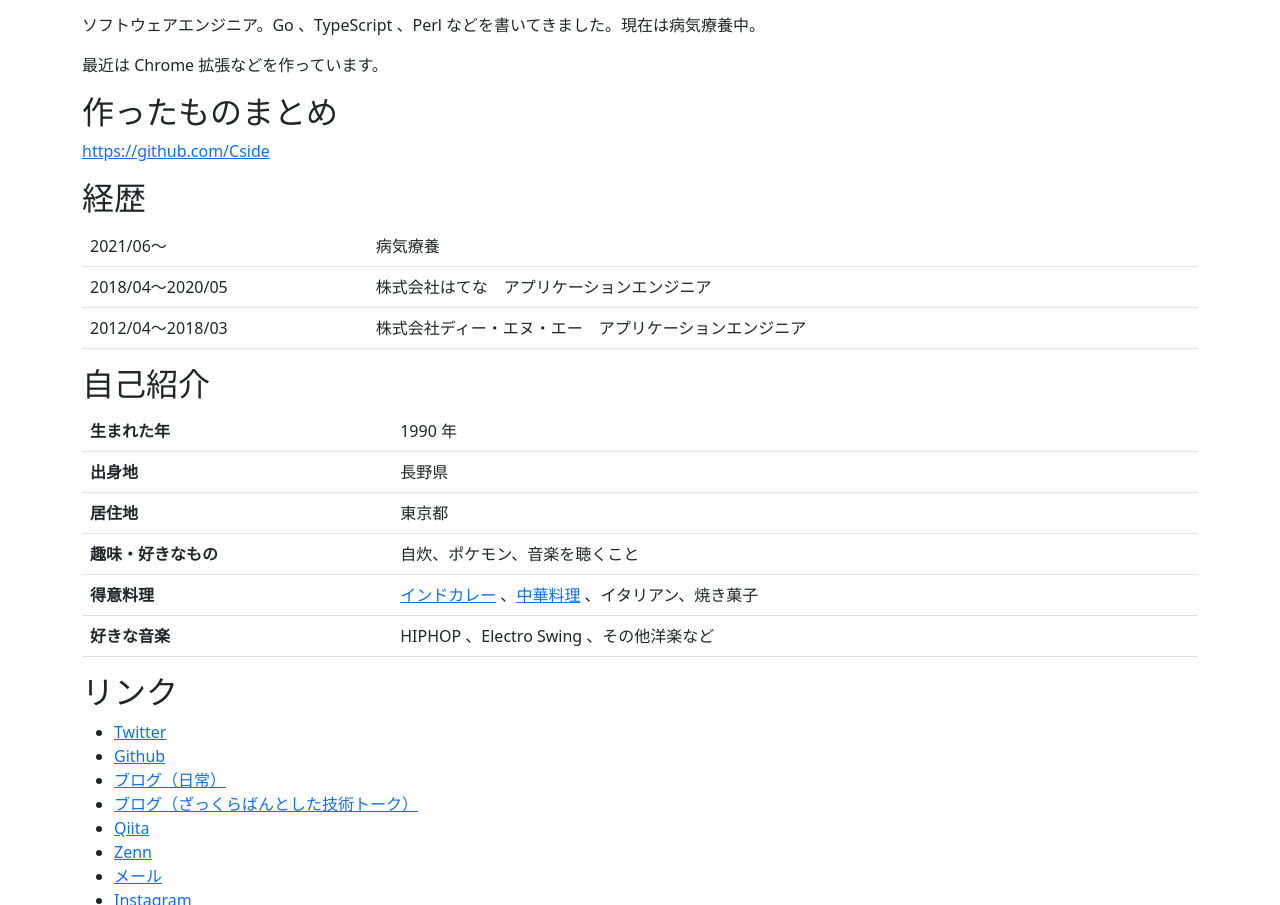
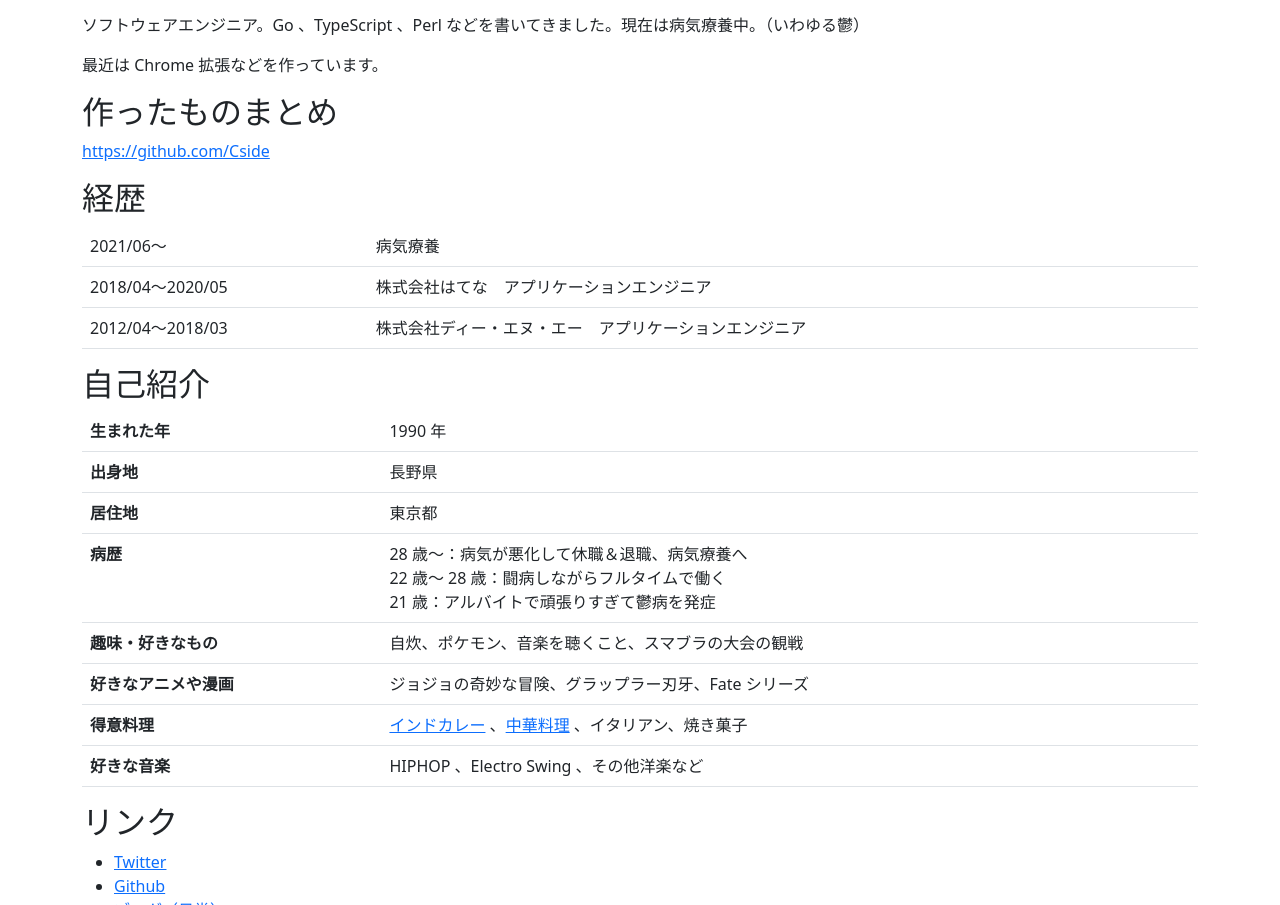
Before and after one commit to Cside/cside.github.io, a plain HTML site: page index.html in a window 1280 px wide. Shown: the part 319-1224 px from the top of the page. Drawn offline with Linux system fonts and the light colour scheme.

Commit message:
Update index.html

```diff
--- a/index.html
+++ b/index.html
@@ -12,7 +12,7 @@
         Cside
       </h1>
 
-      <p class="lh-1.1">ソフトウェアエンジニア。Go 、TypeScript 、Perl などを書いてきました。現在は病気療養中。</p>
+      <p class="lh-1.1">ソフトウェアエンジニア。Go 、TypeScript 、Perl などを書いてきました。現在は病気療養中。（いわゆる鬱）</p>
       <p class="lh-1.1">最近は Chrome 拡張などを作っています。</p>
 
       <h2>作ったものまとめ</h2>
@@ -52,8 +52,20 @@
             <td>東京都</td>
           </tr>
           <tr>
+            <th>病歴</th>
+            <td>
+              28 歳〜：病気が悪化して休職＆退職、病気療養へ<br/>
+              22 歳〜 28 歳：闘病しながらフルタイムで働く<br/>
+              21 歳：アルバイトで頑張りすぎて鬱病を発症
+            </td>
+          </tr>
+          <tr>
             <th>趣味・好きなもの</th>
-            <td>自炊、ポケモン、音楽を聴くこと</td>
+            <td>自炊、ポケモン、音楽を聴くこと、スマブラの大会の観戦</td>
+          </tr>
+          <tr>
+            <th>好きなアニメや漫画</th>
+            <td>ジョジョの奇妙な冒険、グラップラー刃牙、Fate シリーズ</td>
           </tr>
           <tr>
             <th>得意料理</th>
```
